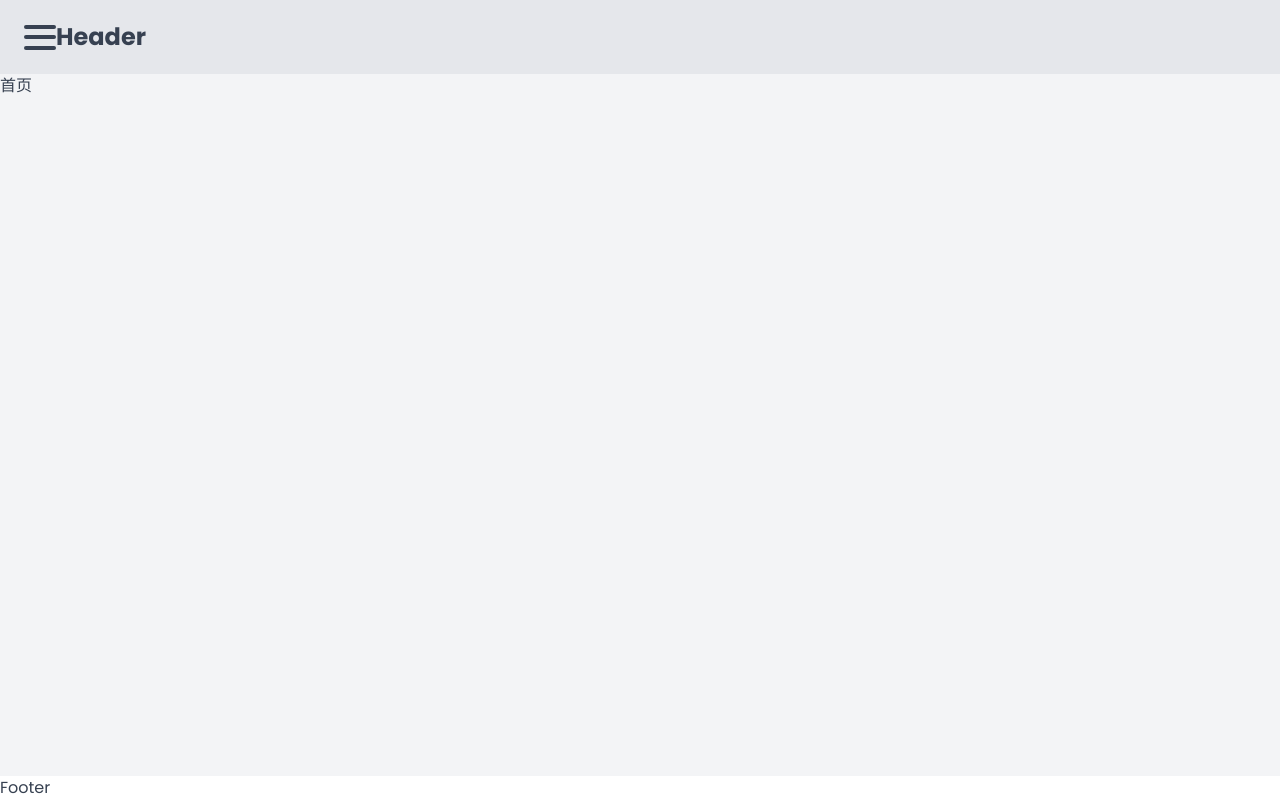
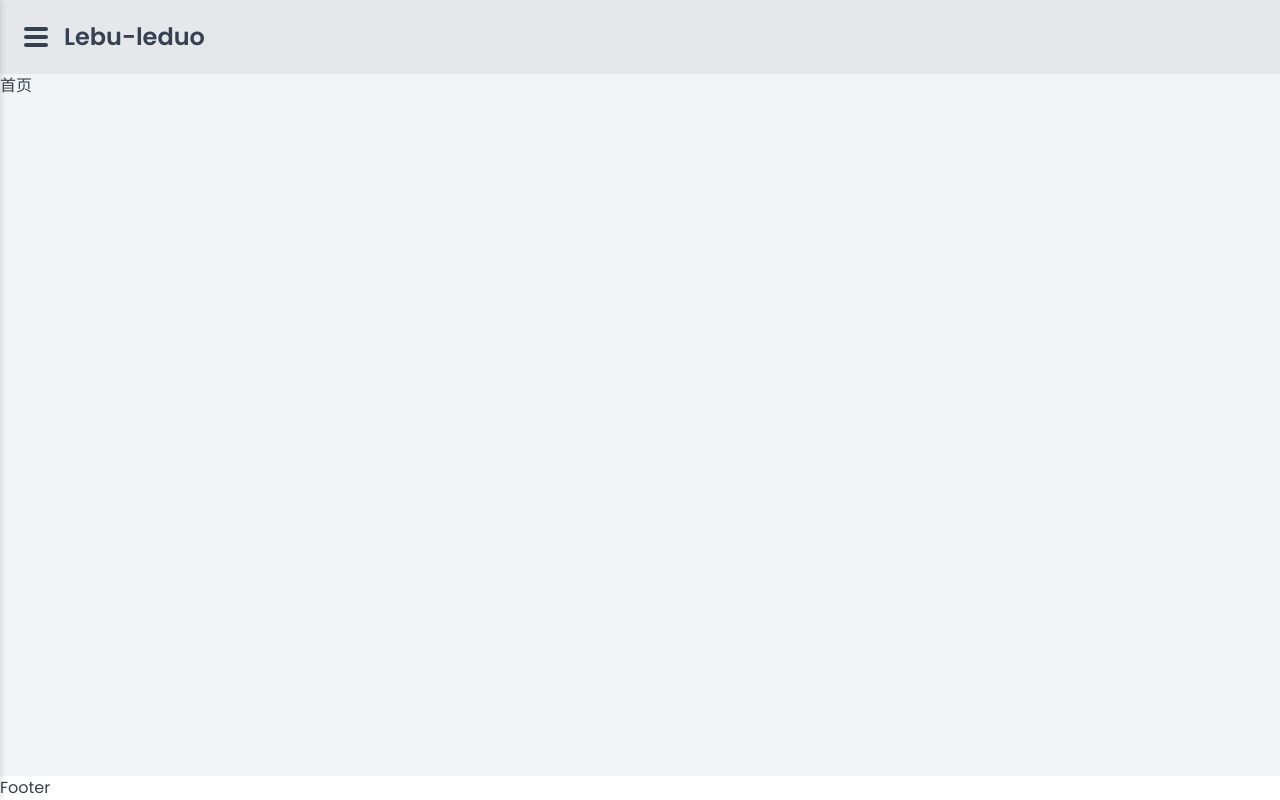
Before and after one commit to jacky1a2a3a4a/Lebuleduo, a React (Vite) app: page /home in a window 1280 px wide. Built offline with nearby package versions, Linux system fonts and the light colour scheme; a web font is replaced by a local one.

Commit message:
feat: add Header

```diff
--- a/src/ui/AppLayout.jsx
+++ b/src/ui/AppLayout.jsx
@@ -3,6 +3,7 @@ import styled from 'styled-components';
 
 import Header from './Header';
 import Footer from './Footer';
+import Sidebar from './Sidebar';
 
 const AppLayoutStyled = styled.section`
   display: grid;
@@ -10,7 +11,7 @@ const AppLayoutStyled = styled.section`
   grid-template-rows: auto 1fr auto;
   height: 100vh;
 
-  @media (min-width: 376px) {
+  @media (min-width: 403px) {
     grid-template-columns: 1fr;
     grid-template-rows: auto 1fr auto;
   }
@@ -18,14 +19,13 @@ const AppLayoutStyled = styled.section`
 
 const Main = styled.main`
   background-color: var(--color-grey-100);
-  overflow-y: auto;
 `;
-
 
 function AppLayout() {
   return (
     <AppLayoutStyled>
       <Header />
+      <Sidebar />
       <Main>
         <Outlet />
       </Main>
--- a/src/ui/Header.jsx
+++ b/src/ui/Header.jsx
@@ -12,14 +12,18 @@ const HeaderStyled = styled.header`
   justify-content: space-between;
 `;
 
+const HeaderTitle = styled.h1`
+  font-size: var(--font-size-2xl);
+  font-weight: 600;
+`;
+
 const BurgerButton = styled.button`
-  background: transparent;
   display: flex;
   flex-direction: column;
   justify-content: space-around;
-  width: 2rem;
-  height: 2rem;
-  border: none;
+  width: 1.5rem;
+  height: 1.5rem;
+  margin-right: var(--spacing-md);
   cursor: pointer;
   z-index: 10;
 
@@ -28,7 +32,7 @@ const BurgerButton = styled.button`
   }
 
   div {
-    width: 2rem;
+    width: 1.5rem;
     height: 0.25rem;
     background: var(--color-grey-700);
     border-radius: 10px;
@@ -62,7 +66,7 @@ function Header() {
         <div />
         <div />
       </BurgerButton>
-      <h1>Header</h1>
+      <HeaderTitle>Lebu-leduo</HeaderTitle>
     </HeaderStyled>
   );
 }
```
